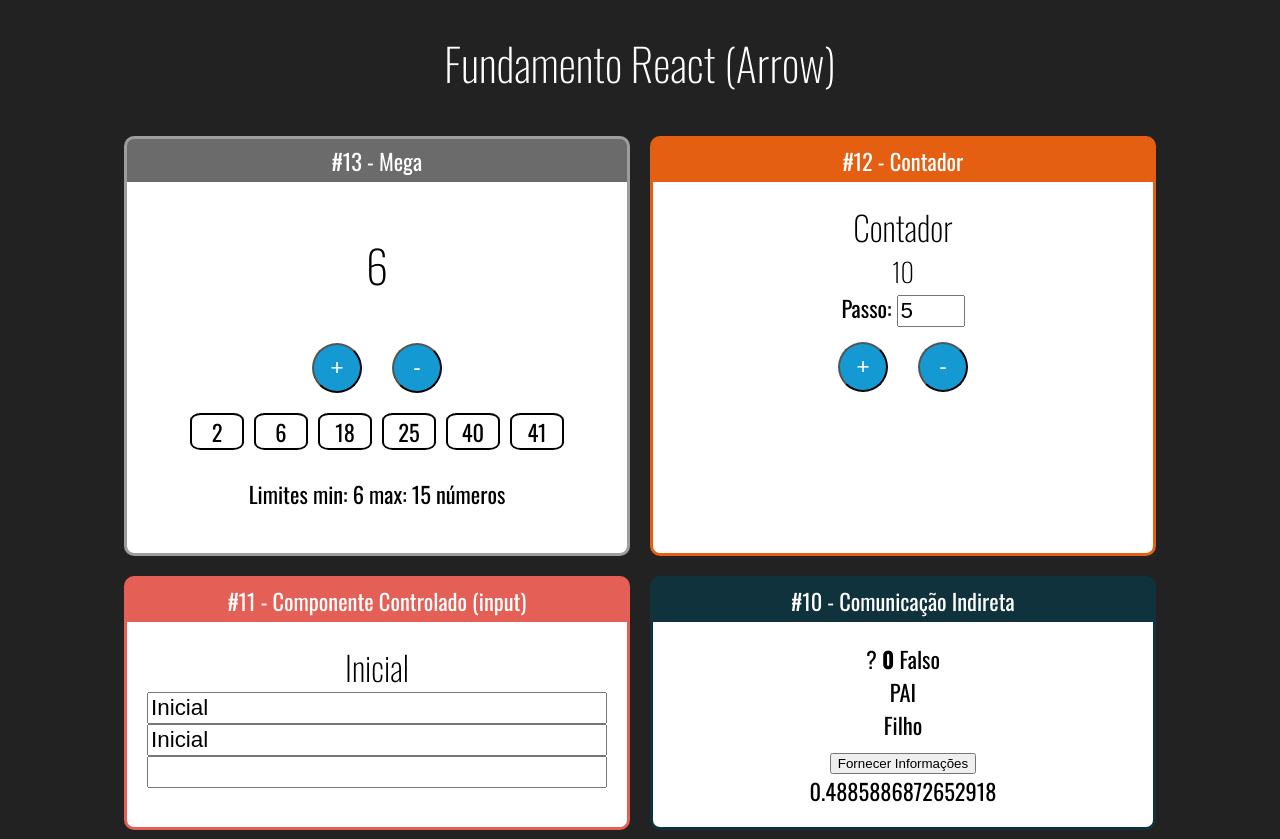
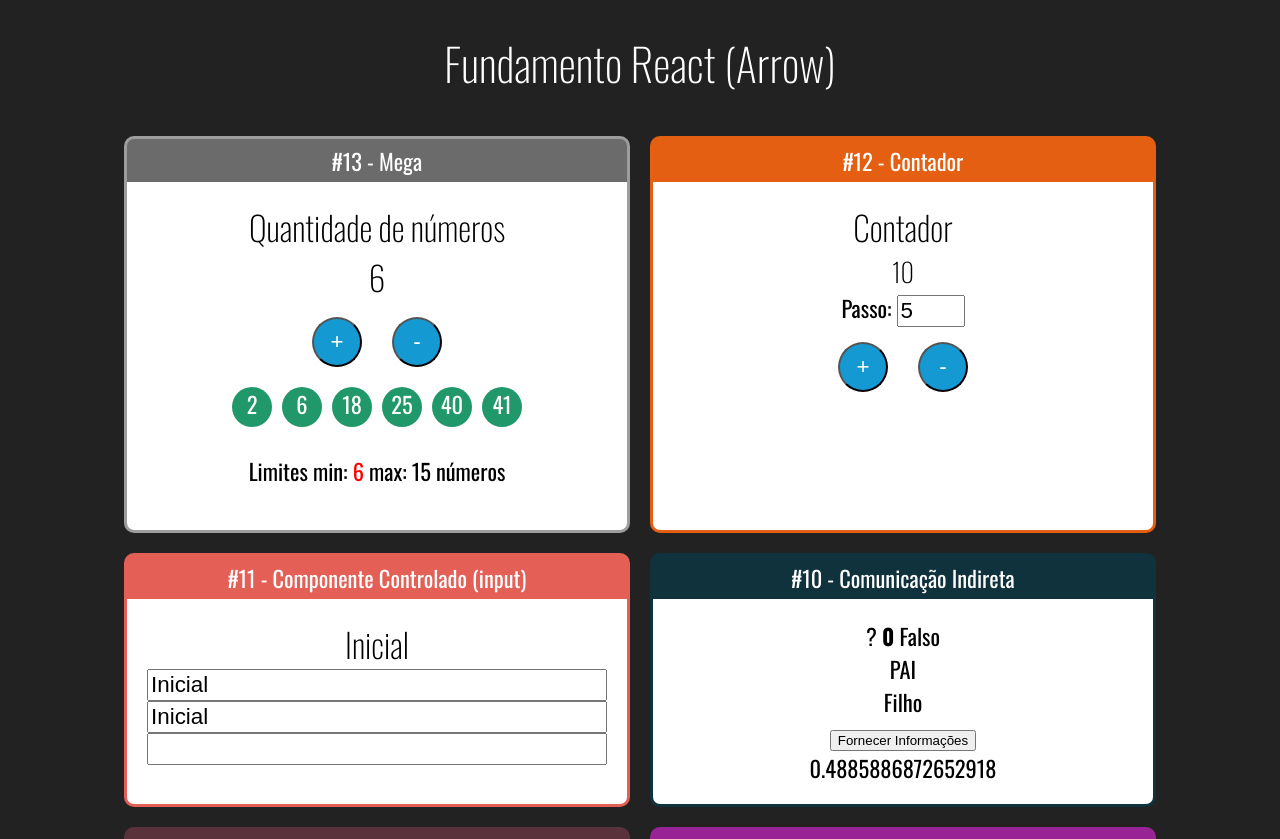
Before and after one commit to luucasor/fundamentos-react, a React (Create React App) app: page / in a window 1280 px wide. Shown: the top 839 px of the page. Built offline with nearby package versions, Linux system fonts and the light colour scheme.

Commit message:
#13 - Desafio Mega

```diff
--- a/src/components/mega/Mega.css
+++ b/src/components/mega/Mega.css
@@ -6,15 +6,10 @@
 }
 
 .Numero {
-    width: 50px;
+    width: 40px;
+    height: 40px;
     margin: 5px;
-    border: 2px solid black;
-    border-radius: 20%;
+    border-radius: 50%;
+    background-color: #209869;
+    color: #FFF;
 }
-
-.Entrada {
-    font-size: 1.4rem;
-    max-height: 15px;
-    height: 30px;
-    margin-bottom: 10%;
-}
--- a/src/components/mega/Mega.jsx
+++ b/src/components/mega/Mega.jsx
@@ -1,11 +1,14 @@
-import { useState } from "react"
+import { useEffect, useState } from "react"
 import "./Mega.css"
 import Botoes from "../contador/Botoes"
 
-export default (props) => {
+export default () => {
     const [qtdNumeros, setQtdNumeros] = useState(6)
     const min = 6
     const max = 15
+
+    const styledMax = qtdNumeros == max ? <span style={{color: 'red'}}>{max}</span> : max
+    const styledMin = qtdNumeros == min ? <span style={{color: 'red'}}>{min}</span> : min
 
     function renderizaNumeros() {
         const numeros = gerarNumeros(qtdNumeros)
@@ -29,7 +32,12 @@
     }
 
     function renderizaMarcador() {
-        return <h1>{qtdNumeros}</h1>
+        return (
+            <div style={{display: "block"}}>
+                <h2>Quantidade de números</h2>
+                <h2>{qtdNumeros}</h2>
+            </div>
+        )
     }
 
     function getRandomArbitrary() {
@@ -54,7 +62,7 @@
             {renderizaMarcador()}
             <Botoes setInc={inc} setDec={dec}/>
             {renderizaNumeros()}
-            <p>Limites min: {min} max: {max} números</p>
+            <p>Limites min: {styledMin} max: {styledMax}  números</p>
         </div>
     )
 }
```
